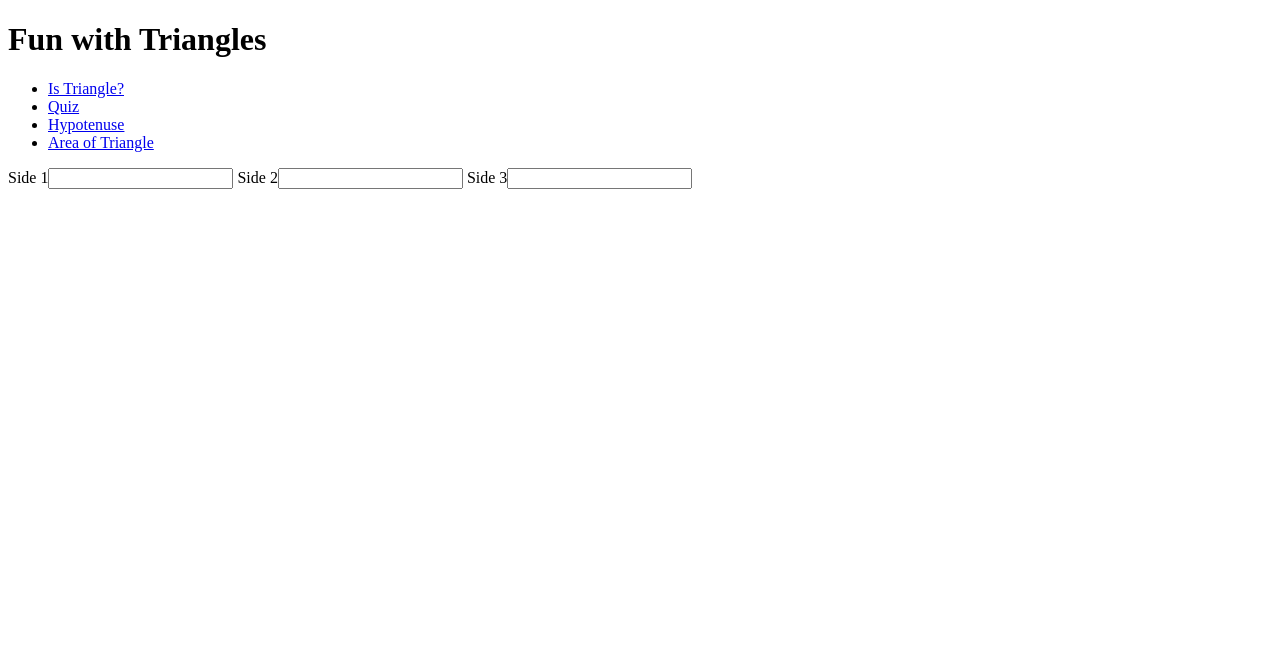
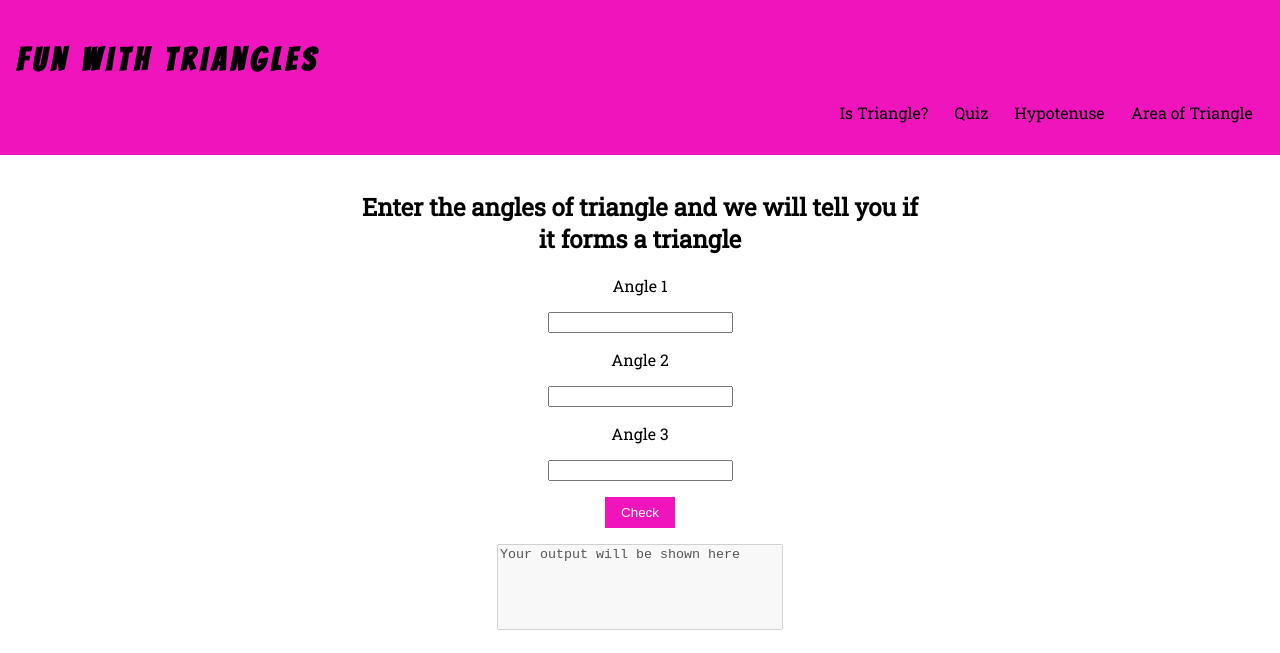
Before and after one commit to kart-c/fun-with-triangles, a plain HTML site: page index.html in a window 1280 px wide. Drawn offline with Linux system fonts and the light colour scheme.

Commit message:
styles
added stylesheet to the main page

```diff
--- a/index.html
+++ b/index.html
@@ -7,21 +7,24 @@
 		<title>Fun With Triangles</title>
 	</head>
 	<body>
-		<header>
-			<h1>Fun with Triangles</h1>
+		<header class="main-header">
+			<h1 class="main-header__heading"><a href="/">Fun with Triangles</a></h1>
 			<nav>
-				<ul>
-					<li><a href="/">Is Triangle?</a></li>
-					<li><a href="/">Quiz</a></li>
-					<li><a href="/">Hypotenuse</a></li>
-					<li><a href="/">Area of Triangle</a></li>
+				<ul class="main-nav__lists">
+					<li class="main-nav__list"><a href="/">Is Triangle?</a></li>
+					<li class="main-nav__list"><a href="/">Quiz</a></li>
+					<li class="main-nav__list"><a href="/">Hypotenuse</a></li>
+					<li class="main-nav__list"><a href="/">Area of Triangle</a></li>
 				</ul>
 			</nav>
 		</header>
 		<main>
-			<label for="side1">Side 1<input id="side1" type="number" /></label>
-			<label for="side2">Side 2<input id="side2" type="number" /></label>
-			<label for="side3">Side 3<input id="side3" type="number" /></label>
+			<h2>Enter the angles of triangle and we will tell you if it forms a triangle</h2>
+			<label for="side1">Angle 1</label><input id="side1" type="number" />
+			<label for="side2">Angle 2</label><input id="side2" type="number" />
+			<label for="side3">Angle 3</label><input id="side3" type="number" />
+			<button class="checkBtn">Check</button>
+			<textarea id="output" disabled>Your output will be shown here</textarea>
 		</main>
 		<script src="app.js"></script>
 	</body>
--- a/main.css
+++ b/main.css
@@ -0,0 +1,89 @@
+@import url('https://fonts.googleapis.com/css2?family=Bangers&family=Roboto+Slab&display=swap');
+
+:root {
+	--primary-color: #f014bd;
+	--secondary-color: #f17ad6;
+}
+
+body {
+	margin: 0;
+	padding: 0;
+	box-sizing: border-box;
+	font-family: 'Roboto Slab', serif;
+}
+
+.main-header {
+	padding: 1rem;
+	background-color: var(--primary-color);
+}
+
+.main-header__heading a {
+	margin: 0;
+	text-decoration: none;
+	color: #000;
+	font-family: 'Bangers', serif;
+	letter-spacing: 5px;
+}
+
+.main-nav__lists {
+	text-align: right;
+	list-style: none;
+}
+
+.main-nav__list {
+	display: inline-block;
+	margin: 0 0.7rem;
+}
+
+.main-nav__list a {
+	text-decoration: none;
+	color: #000;
+}
+
+main {
+	text-align: center;
+	max-width: 35rem;
+	margin: auto;
+	padding: 1rem;
+}
+
+label {
+	margin: 1rem;
+	display: block;
+}
+
+input {
+	display: block;
+	margin: auto;
+}
+
+input::-webkit-outer-spin-button,
+input::-webkit-inner-spin-button {
+	appearance: none;
+}
+
+.checkBtn {
+	border: none;
+	display: block;
+	padding: 0.5rem 1rem;
+	margin: 1rem auto;
+	background-color: var(--primary-color);
+	color: #fff;
+	cursor: pointer;
+}
+
+.checkBtn:hover {
+	background-color: var(--secondary-color);
+	color: #000;
+}
+
+.checkBtn:active {
+	background-color: var(--primary-color);
+	color: #fff;
+}
+
+#output {
+	width: 50%;
+	resize: none;
+	height: 5rem;
+}
```
